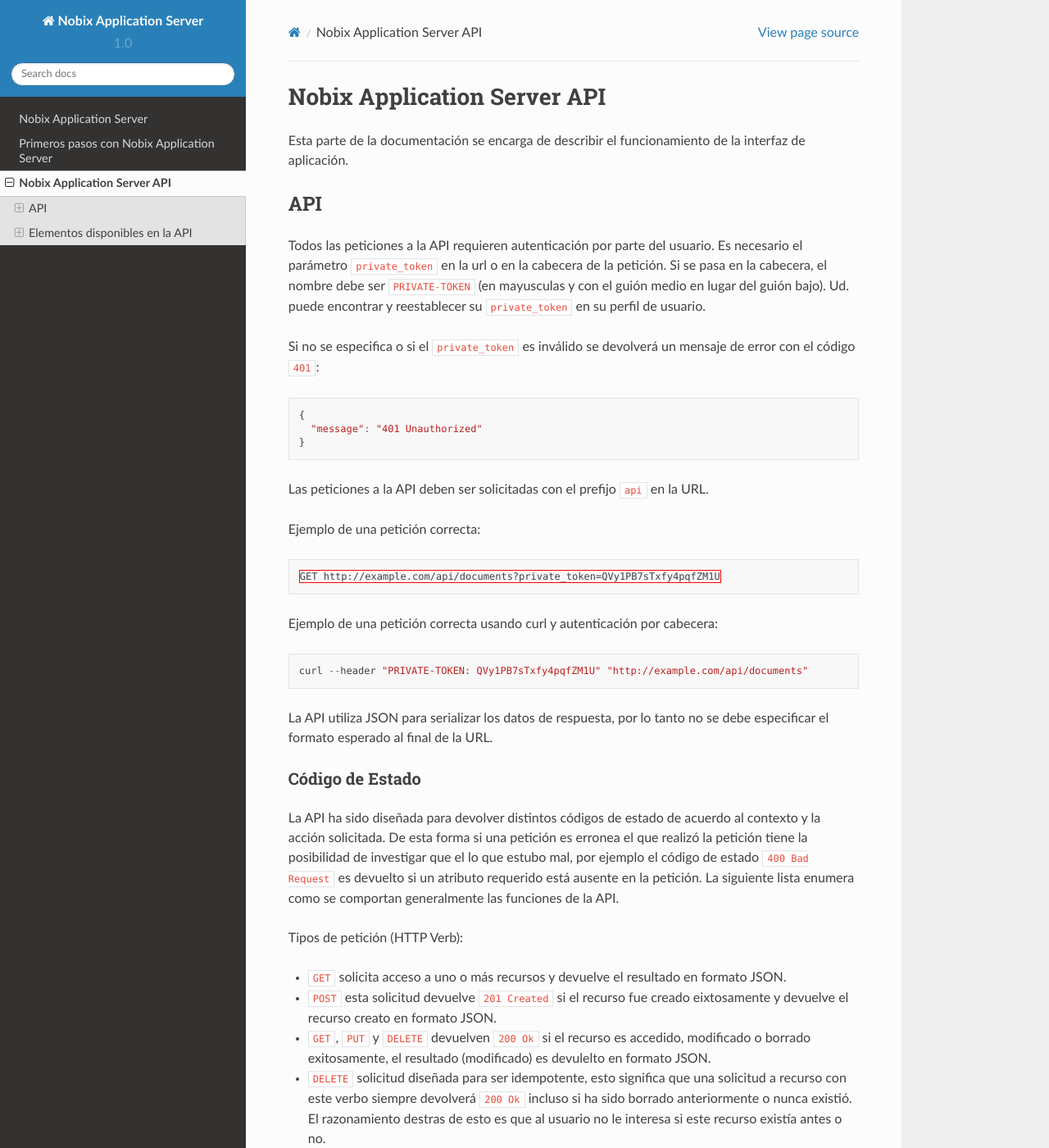
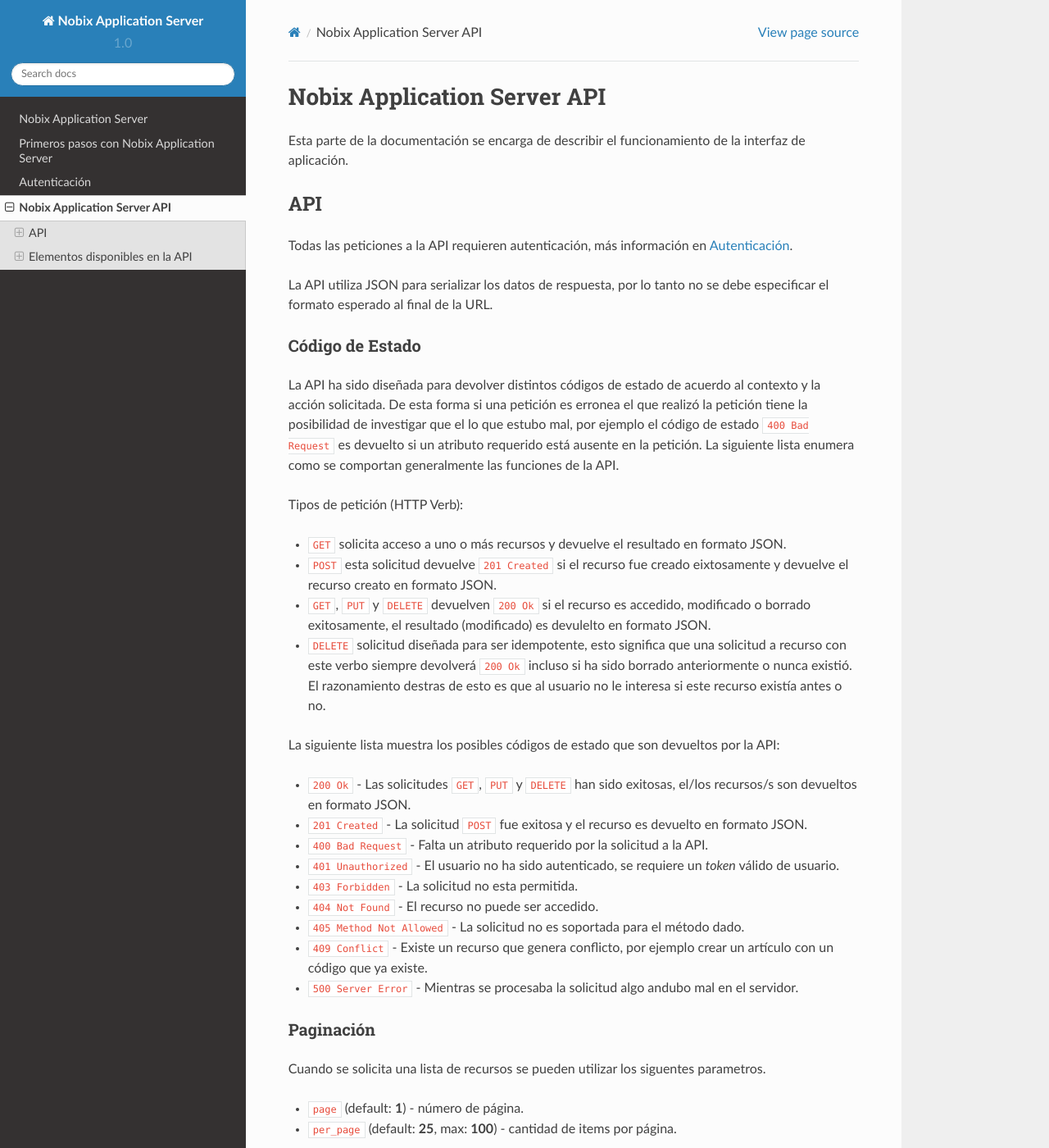
Before and after one commit to coyotevz/nbs, a Sphinx documentation site: the page built from docs/api.rst, in a window 1280 px wide and 1400 px high. Shown: the whole window at 82% size. Built offline with Sphinx 7.4.7 and the Read the Docs theme 2.0.0, drawn with Linux system fonts in a browser that asks for light colours; some of the changed text lies outside the part shown.

Commit message:
Writing some docs

```diff
--- a/docs/api.rst
+++ b/docs/api.rst
@@ -10,32 +10,8 @@
 API
 ---
 
-Todos las peticiones a la API requieren autenticación por parte del usuario.  Es
-necesario el parámetro ``private_token`` en la url o en la cabecera de la
-petición.  Si se pasa en la cabecera, el nombre debe ser ``PRIVATE-TOKEN`` (en
-mayusculas y con el guión medio en lugar del guión bajo).  Ud. puede encontrar
-y reestablecer su ``private_token`` en su perfil de usuario.
-
-Si no se especifica o si el ``private_token`` es inválido se devolverá un
-mensaje de error con el código ``401``:
-
-.. sourcecode:: javascript
-
-    {
-      "message": "401 Unauthorized"
-    }
-
-Las peticiones a la API deben ser solicitadas con el prefijo ``api`` en la URL.
-
-Ejemplo de una petición correcta:
-
-.. sourcecode:: http
-
-    GET http://example.com/api/documents?private_token=QVy1PB7sTxfy4pqfZM1U
-
-Ejemplo de una petición correcta usando curl y autenticación por cabecera::
-
-    curl --header "PRIVATE-TOKEN: QVy1PB7sTxfy4pqfZM1U" "http://example.com/api/documents"
+Todas las peticiones a la API requieren autenticación, más información en
+:ref:`auth`.
 
 La API utiliza JSON para serializar los datos de respuesta, por lo tanto no se
 debe especificar el formato esperado al final de la URL.
--- a/docs/conf.py
+++ b/docs/conf.py
@@ -43,7 +43,7 @@
 
 # General information about the project.
 project = u'Nobix Application Server'
-copyright = u'2013, Augusto Roccasalva'
+copyright = u'2013-2014, Augusto Roccasalva'
 
 # The version info for the project you're documenting, acts as replacement for
 # |version| and |release|, also used in various other places throughout the
--- a/docs/index.rst
+++ b/docs/index.rst
@@ -17,4 +17,5 @@
 
    intro
    tutorial
+   auth
    api
```
Also changed, not shown: docs/auth.rst (added, +67 -0 lines).
